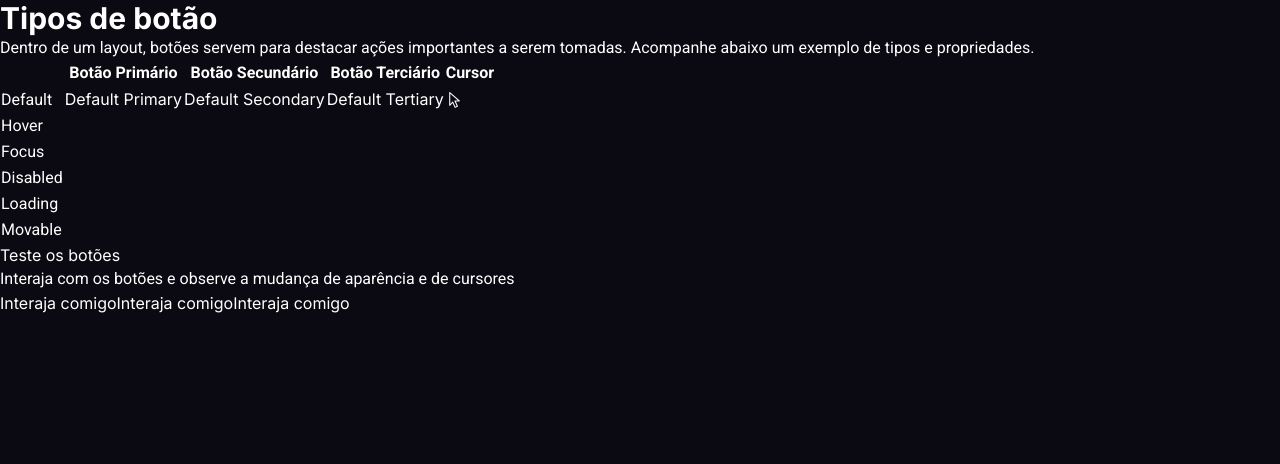
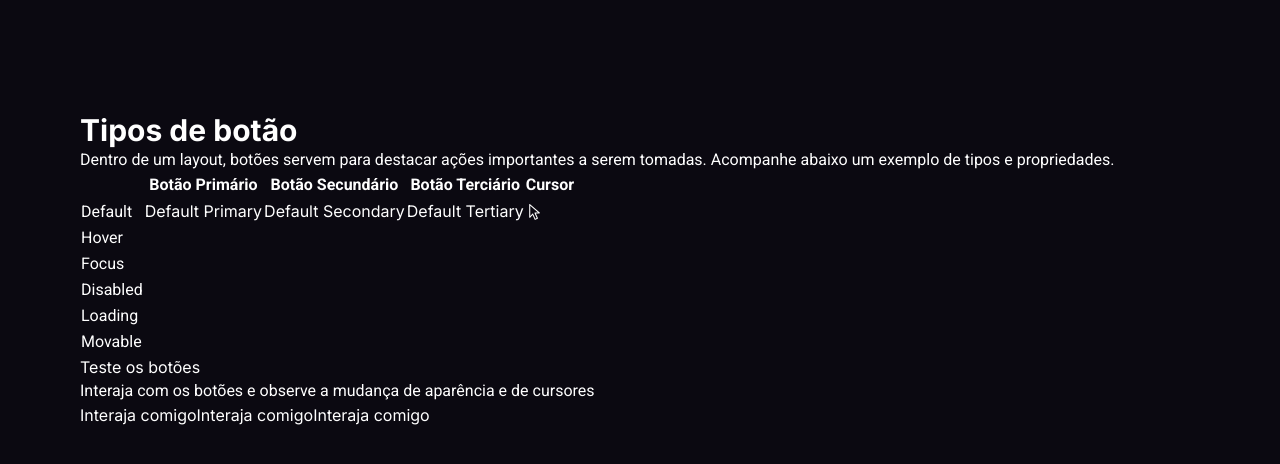
Before and after one commit to PabloXT14/boracodar-03, a React (Vite) app: page / in a window 1280 px wide. Shown: the top 464 px of the page. Built offline with nearby package versions, Linux system fonts and the light colour scheme.

Commit message:
style: add layout on app

```diff
--- a/src/app.tsx
+++ b/src/app.tsx
@@ -4,7 +4,7 @@ import { PageDescription } from './components/page-description'
 
 export function App() {
   return (
-    <main>
+    <main className="mx-20 my-28 flex w-auto flex-col">
       <PageDescription />
       <ButtonsTable />
       <ButtonsDemo />
--- a/src/index.css
+++ b/src/index.css
@@ -4,7 +4,7 @@
 
 
 body {
-  @apply font-roboto bg-zinc-950 text-white min-h-screen;
+  @apply font-roboto bg-zinc-950 text-white antialiased;
 }
 
 h1, h2, h3, h4, h5, h6, button {
```
